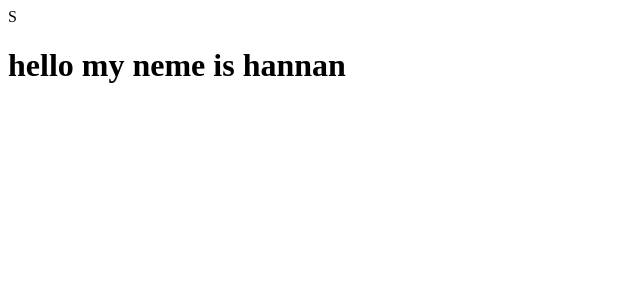
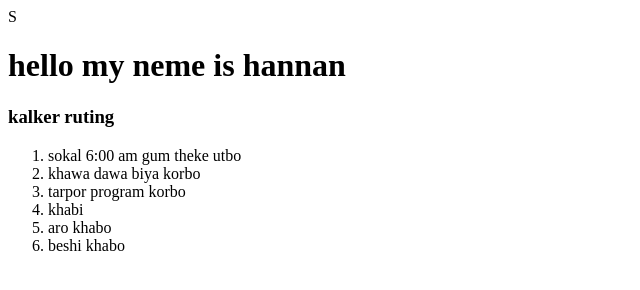
Before and after one commit to hannansyl/My-frist-github-repo, a plain HTML site: page index.html in a window 1280 px wide. Shown: the whole page, without its empty margins (0-640 px from the left). Drawn offline with Linux system fonts and the light colour scheme.

Commit message:
added the 2nd blog

```diff
--- a/index.html
+++ b/index.html
@@ -7,5 +7,16 @@
 </head>
 <body>S
     <h1>hello my neme is hannan</h1>
+    <div>
+        <h3>kalker ruting</h3>
+        <ol>
+            <li>sokal 6:00 am gum theke utbo</li>
+            <li>khawa dawa biya korbo</li>
+            <li>tarpor program korbo</li>
+            <li>khabi</li>
+            <li>aro khabo</li>
+            <li>beshi khabo</li>
+        </ol>
+    </div>
 </body>
 </html>
```
